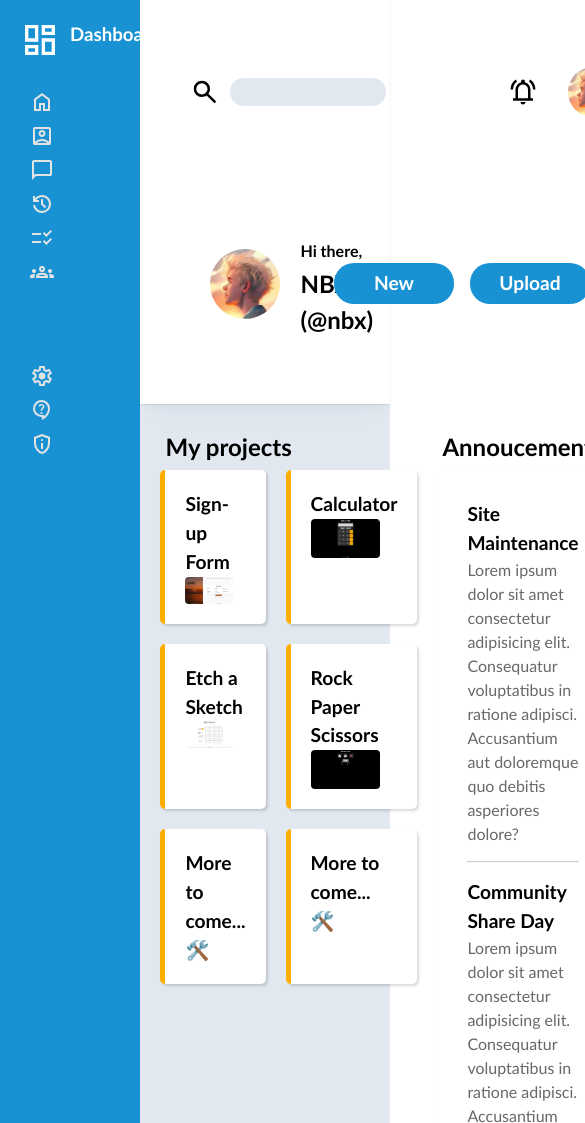
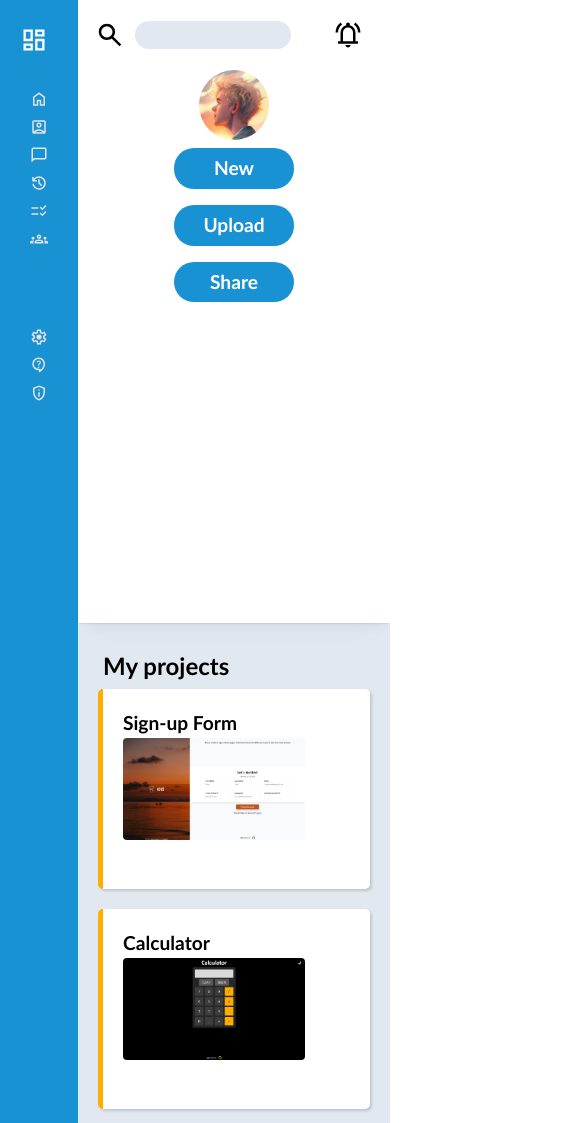
Before and after one commit to SuperThinou/admin-dashboard, a plain HTML site: page index.html in a window 390 px wide. Shown: the top 1123 px of the page, 585 px wide, since content can reach past the window. Drawn offline with Linux system fonts and the light colour scheme.

Commit message:
Updated project grid responsive

```diff
--- a/index.html
+++ b/index.html
@@ -9,45 +9,56 @@
   <body>
     <section class="container">
       <aside>
-        <h1>
-          <a href="#" id="dashboard"
-            ><img
-              src="icons/dashboard.svg"
-              alt=""
-              id="dashboard-icon"
-            />Dashboard</a
-          >
-        </h1>
+        <a href="#" id="dashboard" class="icon"
+          ><img src="icons/dashboard.svg" alt="" id="dashboard-icon" />
+          <h1>Dashboard</h1></a
+        >
 
         <nav>
           <a href="#" id="home"
-            ><img src="icons/home.svg" alt="" /><span>Home</span></a
+            ><img class="icon" src="icons/home.svg" alt="" /><span
+              >Home</span
+            ></a
           >
           <a href="#" id="profile"
-            ><img src="icons/profile.svg" alt="" /><span>Profile</span></a
+            ><img class="icon" src="icons/profile.svg" alt="" /><span
+              >Profile</span
+            ></a
           >
           <a href="#" id="message"
-            ><img src="icons/messages.svg" alt="" /><span>Messages</span></a
+            ><img class="icon" src="icons/messages.svg" alt="" /><span
+              >Messages</span
+            ></a
           >
           <a href="#" id="history"
-            ><img src="icons/history.svg" alt="" /><span>History</span></a
+            ><img class="icon" src="icons/history.svg" alt="" /><span
+              >History</span
+            ></a
           >
           <a href="#" id="tasks"
-            ><img src="icons/tasks.svg" alt="" /><span>Tasks</span></a
+            ><img class="icon" src="icons/tasks.svg" alt="" /><span
+              >Tasks</span
+            ></a
           >
           <a href="#" id="communities"
-            ><img src="icons/communities.svg" alt="" /><span
+            ><img class="icon" src="icons/communities.svg" alt="" /><span
               >Communities</span
             ></a
           >
           <a href="#" id="settings"
-            ><img src="icons/settings.svg" alt="" /><span>Settings</span></a
+            ><img class="icon" src="icons/settings.svg" alt="" /><span
+              >Settings</span
+            ></a
           >
           <a href="#" id="support"
-            ><img src="icons/support.svg" alt="" /><span>Support</span></a
+            ><img class="icon" src="icons/support.svg" alt="" /><span
+              >Support</span
+            ></a
           >
           <a href="#" id="privacy"
-            ><img src="icons/privacy.svg" alt="" /><span>Privacy</span></a
+            ><img class="icon" src="icons/privacy.svg" alt="" /><span
+              >Privacy</span
+            ></a
           >
         </nav>
       </aside>
--- a/style.css
+++ b/style.css
@@ -129,8 +129,6 @@ nav img {
 /* Header */
 
 header {
-  display: grid;
-  grid-template-rows: 2;
   z-index: 999;
   box-shadow: rgba(14, 63, 126, 0.04) 0px 0px 0px 1px,
     rgba(42, 51, 69, 0.04) 0px 1px 1px -0.5px,
@@ -310,8 +308,59 @@ footer {
 }
 
 /* Media Queries */
-@media screen and (max-width: 500px) {
+@media screen and (max-width: 1100px) {
+  h1 {
+    display: none;
+  }
+
+  main {
+    display: flex;
+    flex-direction: column;
+  }
+
+  .profile-container .profile-picture,
+  .profile-container p {
+    display: none;
+  }
+
+  .search-bar-container {
+    display: flex;
+    justify-content: center;
+  }
+
+  .profile-menu-container {
+    display: flex;
+    flex-direction: column;
+    align-items: center;
+  }
+}
+
+@media screen and (max-width: 650px) {
   nav span {
     display: none;
   }
+
+  .profile-btn-container {
+    display: flex;
+    flex-direction: column;
+  }
 }
+
+@media screen and (max-width: 500px) {
+  h2 {
+    display: none;
+  }
+
+  .icon {
+    min-width: 30px;
+  }
+
+  .project-box-container {
+    display: flex;
+    flex-direction: column;
+  }
+
+  .project {
+    height: 200px;
+  }
+}
```
